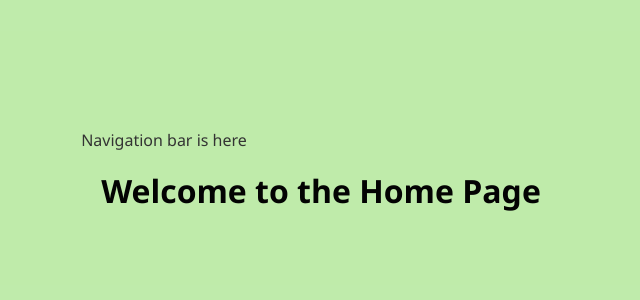
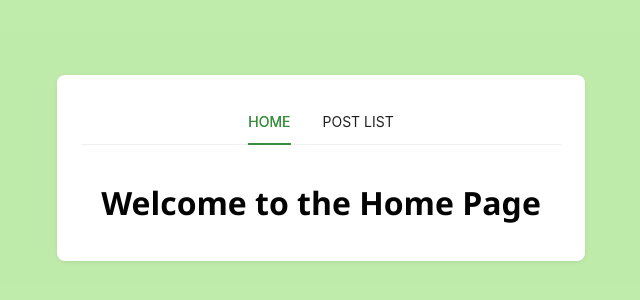
Before and after one commit to aroliani/music-discovery-project, a React (Vite) app: page / in a window 1280 px wide. Shown: the part 224-524 px from the top of the page, without its empty margins (319-959 px from the left). Built offline with nearby package versions, Linux system fonts and the light colour scheme.

Commit message:
Update App.jsx

```diff
--- a/src/App.jsx
+++ b/src/App.jsx
@@ -1,21 +1,49 @@
-import { useState } from 'react'
-import './App.css'
-import {BrowserRouter, Routes, Route} from 'react-router-dom';
-import Home from './pages/Home.jsx'
-import PostList from './pages/PostList.jsx'
-import PostDetails from './pages/PostDetails.jsx'
+import { BrowserRouter, Routes, Route, useNavigate, useLocation } from 'react-router-dom';
+import { Tabs } from 'antd';
+import Home from './pages/Home.jsx';
+import PostList from './pages/PostList.jsx';
+import PostDetails from './pages/PostDetails.jsx';
+import './App.css';
+
+const items = [
+  {
+    key: '/',
+    label: 'HOME',
+  },
+  {
+    key: '/posts',
+    label: 'POST LIST',
+  }
+];
+
+const NavigationTabs = () => {
+  const navigate = useNavigate();
+  const location = useLocation();
+
+  return (
+    <Tabs
+      activeKey={location.pathname.startsWith('/posts/') ? '/posts' : location.pathname}
+      onChange={(key) => navigate(key)}
+      items={items}
+      centered
+      style={{ marginBottom: 24 }}
+    />
+  );
+};
 
 function App() {
   return (
-      <BrowserRouter>
-      <div>Navigation bar is here</div>
-        <Routes>
-          <Route path='/' element={<Home/>}></Route>
-          <Route path='/posts' element={<PostList/>}></Route>
-          <Route path='/posts/:postId' element={<PostDetails/>}></Route>
-        </Routes>
-      </BrowserRouter>
-  )
+    <BrowserRouter>
+    <div className="card">
+      <NavigationTabs />
+      <Routes>
+        <Route path='/' element={<Home />} />
+        <Route path='/posts' element={<PostList />} />
+        <Route path='/posts/:postId' element={<PostDetails />} />
+      </Routes>
+    </div>
+    </BrowserRouter>
+  );
 }
 
-export default App
+export default App;
```
